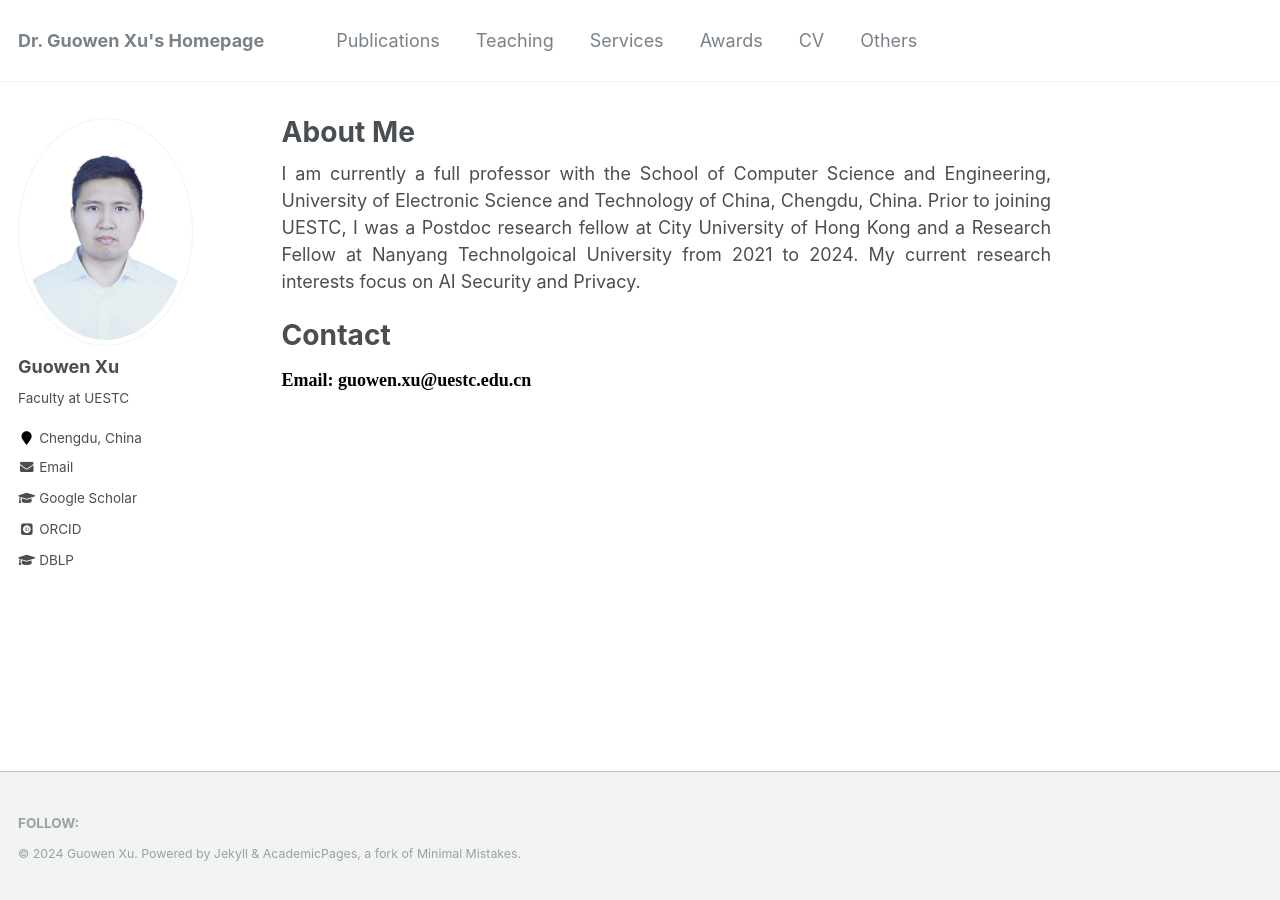
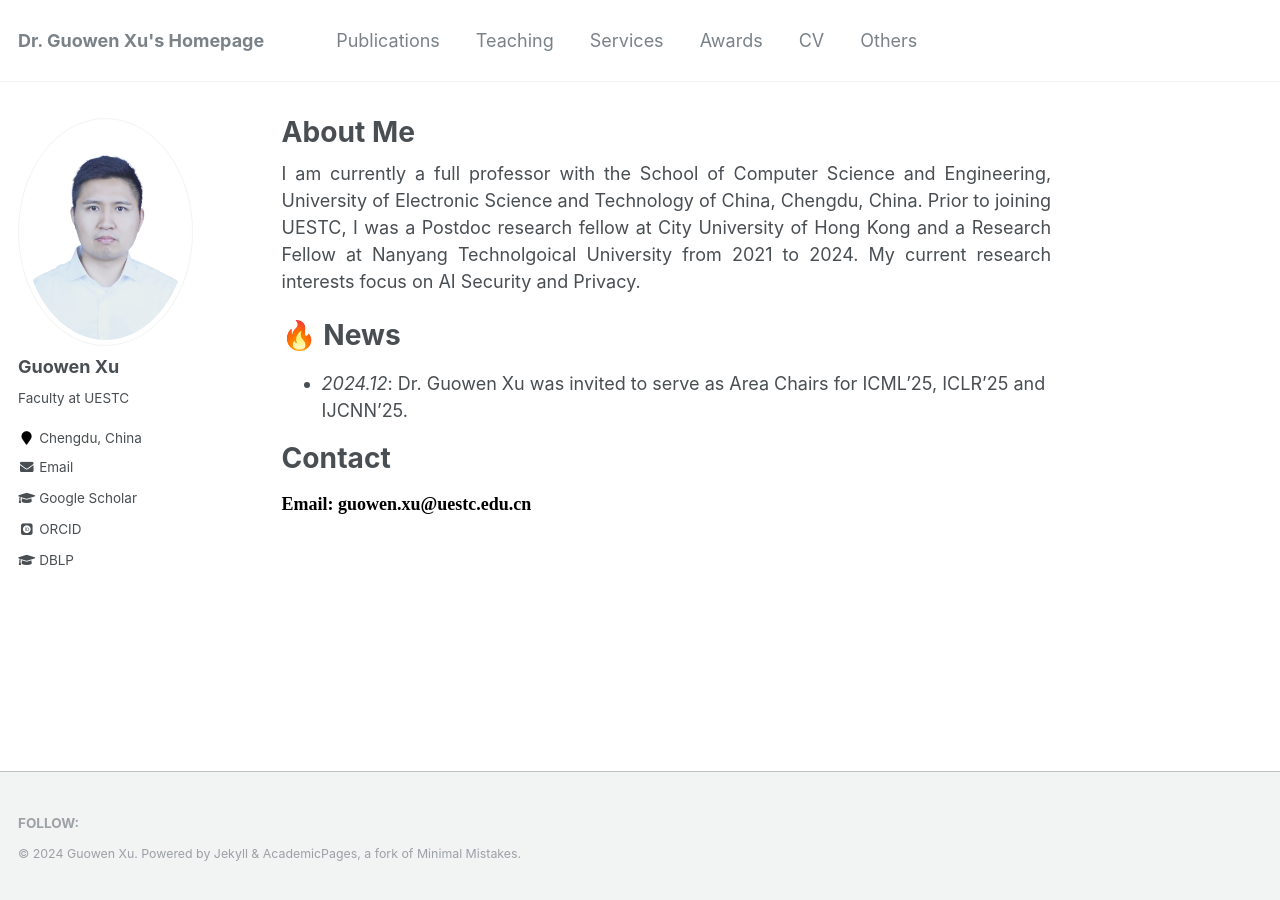
Before and after one commit to Guowen-xu/guowen-xu.github.io, a Jekyll site: the page built from _pages/about.md, in a window 1280 px wide. Built offline with Jekyll 4.4.1, drawn with Linux system fonts in a browser that asks for light colours; some web fonts are replaced.

Commit message:
Update about.md

```diff
--- a/_pages/about.md
+++ b/_pages/about.md
@@ -10,6 +10,8 @@ redirect_from:
 
 <p align="justify"> I am currently a full professor with the School of Computer Science and Engineering, University of Electronic Science and Technology of China, Chengdu, China. Prior to joining UESTC, I was a Postdoc research fellow at City University of Hong Kong and a  Research  Fellow at Nanyang Technolgoical University from 2021 to 2024. My current research interests focus on  AI Security and Privacy.</p>
 
+# 🔥 News
+- *2024.12*: Dr. Guowen Xu was invited to serve as Area Chairs for ICML'25, ICLR'25 and IJCNN'25.
 
 
 
```
